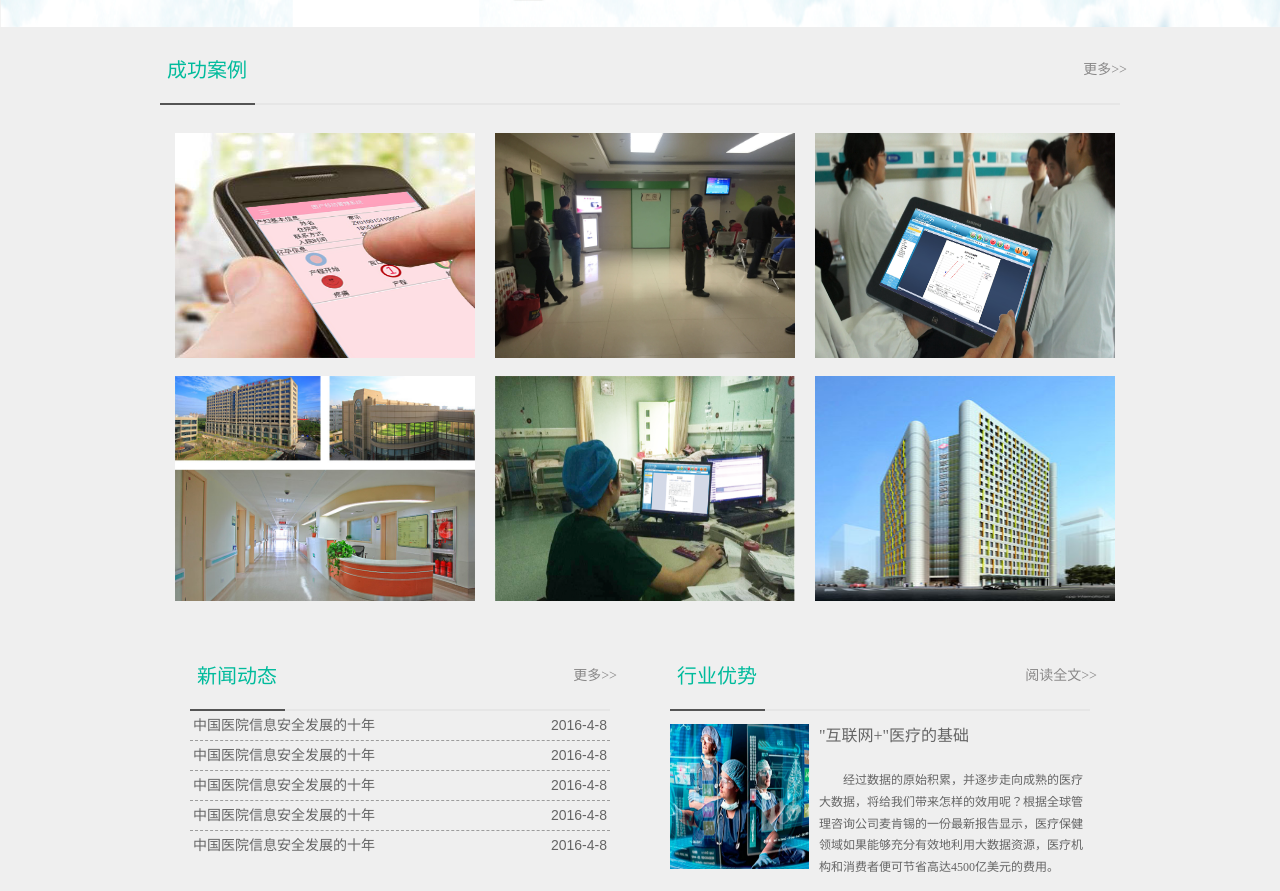
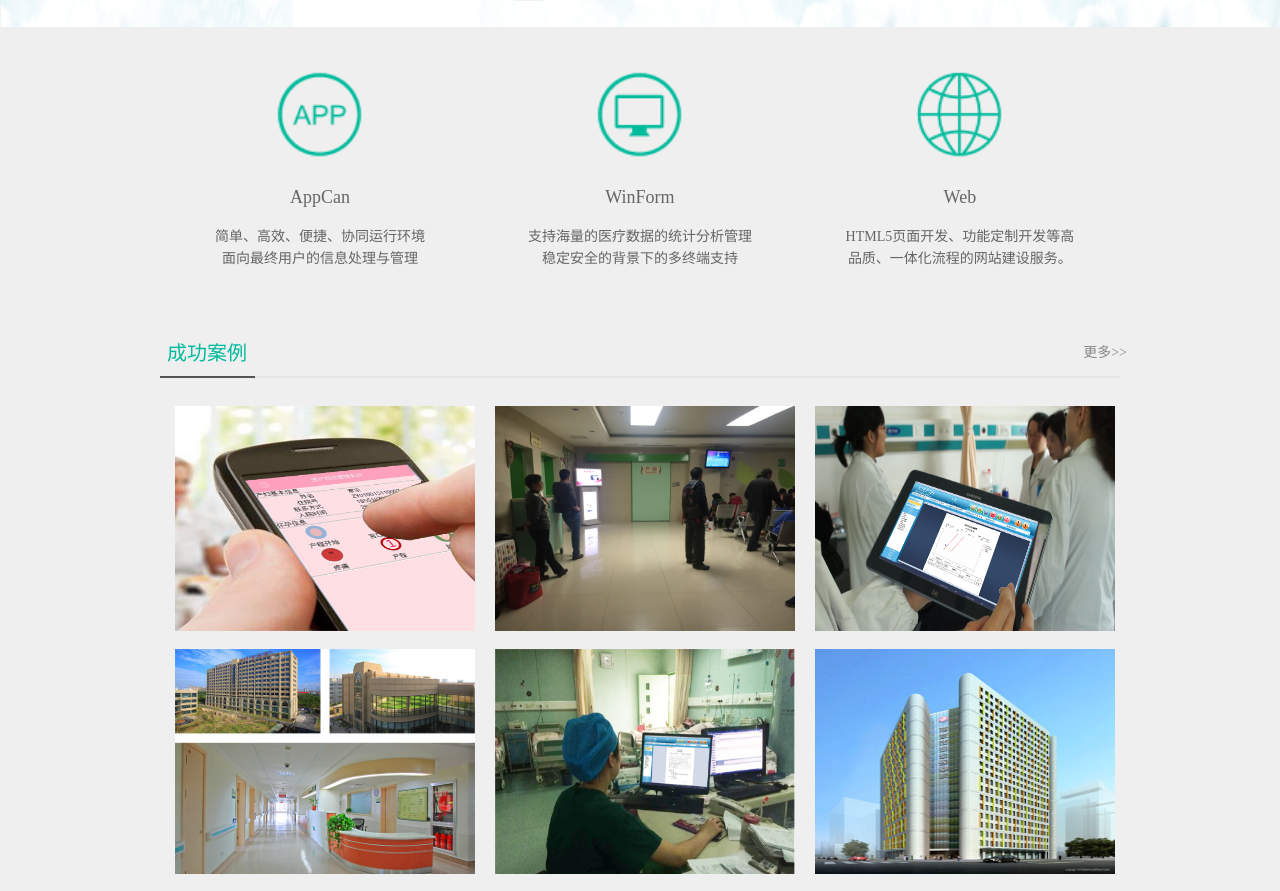
Before and after one commit to ht7200/imedical, a plain HTML site: page index.html in a window 1280 px wide. Shown: the part 489-1380 px from the top of the page. Drawn offline with Linux system fonts and the light colour scheme.

Commit message:
mulcontent

```diff
--- a/css/style.css
+++ b/css/style.css
@@ -15,6 +15,8 @@ ul {
 a {
     color: #4C4C4C;
     text-decoration: none;
+    width: 100%;
+    height: 100%;
 }
 
 a:hover {
@@ -59,7 +61,7 @@ h6 {
 
 p {
     margin: 0 0 10px;
-    font-family: "微软雅黑","黑体","新宋体","Arial Unicode MS";
+    font-family: "微软雅黑", "黑体", "新宋体", "Arial Unicode MS";
 }
 
 .wrap {
@@ -120,7 +122,6 @@ p {
     margin-left: 25px;
     display: inline-block;
     cursor: pointer;
-
 }
 
 .nav a {
@@ -135,7 +136,6 @@ p {
 
 .nav .active {
     border-bottom: 2px solid #2fb789;
-
 }
 
 
@@ -183,7 +183,7 @@ p {
     float: left;
 }
 
- .banner .btn {
+.banner .btn {
     display: block;
     height: 75px;
     background: rgba(3, 3, 3, 0.3);
@@ -197,7 +197,7 @@ p {
     z-index: 100;
     filter: Alpha(opacity=0);
     /*IE8 以及更早的浏览器*/
-        -webkit-transition: all 0.6s ease;
+    -webkit-transition: all 0.6s ease;
     /*Safari and Chrome*/
     -moz-transition: all 0.6s ease;
     /*Firefox*/
@@ -207,9 +207,6 @@ p {
     /*Opera*/
     transition: all 0.6s ease;
 }
-
-
-
 
 .banner:hover .btn {
     opacity: 1;
@@ -225,7 +222,7 @@ p {
     right: 20px;
 }
 
-.banner_c img{
+.banner_c img {
     width: 100%;
 }
 
@@ -233,6 +230,30 @@ p {
 /* ----------------------------------------------------------------------------
 /* ------------------------------------section-------------------------------
 /* ---------------------------------------------------------------------------- */
+
+.mulConList {
+    padding: 40px 0 40px;
+    text-align: center;
+}
+
+.inner-container {
+    height: auto;
+}
+
+.inner-container img {
+    width: 95px;
+    height: 95px;
+}
+
+.inner-container h3 {
+    font-size: 18px;
+    color: #666;
+    font-family: "微软雅黑", "宋体";
+}
+
+.inner-container p {
+    margin: 0;
+}
 
 .row {
     margin: 10px 0 10px;
@@ -276,9 +297,7 @@ p {
 }
 
 .BorderLine:after,
-.BorderLine:before,
-.BorderLine_b:after,
-.BorderLine_b:before {
+.BorderLine_b:after {
     clear: both;
     content: '\0020';
     display: block;
@@ -321,6 +340,7 @@ p {
 }
 
 .TableTile {
+    width: 100%;
     height: 30px;
     line-height: 30px;
     vertical-align: bottom;
@@ -340,10 +360,13 @@ p {
 .service img {
     margin-right: 10px;
 }
+
+
 /* ----------------------------------------------------------------------------
 /* ------------------------------------section-about--------------------------
 /* ---------------------------------------------------------------------------- */
-.tabBtn{
+
+.tabBtn {
     height: 45px;
     width: 100%;
     line-height: 45px;
@@ -353,28 +376,34 @@ p {
     background: #fff;
 }
 
-.tabBtn span{
+.tabBtn span {
     color: #333;
     font-size: 12px;
-    sfont-family: "微软雅黑","宋体";
+    sfont-family: "微软雅黑", "宋体";
     cursor: default;
 }
 
-.tabTable .on{
+.tabTable .on {
     background: #33BF8E;
 }
-.tabTable .on span{
+
+.tabTable .on span {
     color: #fff;
 }
-.article{
+
+.article {
     height: 270px;
 }
-.article article{
+
+.article article {
     display: none;
 }
-.article article.on{
+
+.article article.on {
     display: block;
 }
+
+
 /* ----------------------------------------------------------------------------
 /* ------------------------------------content-------------------------------
 /* ---------------------------------------------------------------------------- */
@@ -414,18 +443,20 @@ p {
     cursor: pointer;
     text-align: right;
 }
-.advs{
+
+.advs {
     margin-top: 10px;
 }
-.advs img{
+
+.advs img {
     width: 139px;
     height: 145px;
     vertical-align: top;
-        margin-right: 10px;
+    margin-right: 10px;
     float: left;
+}
 
-}
-.advsContent{
+.advsContent {
     line-height: 1.8;
     padding: 0;
     white-space: normal;
@@ -436,21 +467,24 @@ p {
     text-align: left;
     display: inline;
 }
-.advsContent p{
+
+.advsContent p {
     margin: 0;
     font-size: 12px;
 }
-.advsContent span{
+
+.advsContent span {
     font-size: 16px;
     line-height: 1.5em;
 }
-.advs img{
+
+.advs img {
     width: 139px;
     height: 145px;
     vertical-align: top;
     float: left;
+}
 
-}
 
 /* ----------------------------------------------------------------------------
 /* ------------------------------------footer-------------------------------
--- a/index.html
+++ b/index.html
@@ -6,6 +6,7 @@
     <meta name="description" content="上海梅叶医疗科技有限公司官方首页">
     <meta name="keywords" content="梅叶 医疗 ">
     <title>上海梅叶医疗科技有限公司</title>
+    <link rel="logo icon" href="./res/ico.ico">
     <link rel="stylesheet" href="css/zerogrid.css">
     <link rel="stylesheet" href="css/style.css">
     <script type="text/javascript" src="js/jquery-1.12.0.min.js"></script>
@@ -43,7 +44,40 @@
         </header>
         <section>
             <div class="zerogrid wrap">
-                <div class="title_1 clearfix"><span>成功案例</span>
+                <div class="mulConList clearfix">
+                    <div class="inner-container col-1-3">
+                        <div class="wrap-cal">
+                            <div class="section">
+                                <img src="res/app.png" alt="app">
+                                <h3>AppCan</h3>
+                                <p>简单、高效、便捷、协同运行环境</p>
+                                <p>面向最终用户的信息处理与管理</p>
+                            </div>
+                        </div>
+                    </div>
+                    <div class="inner-container col-1-3">
+                        <div class="wrap-cal">
+                            <div class="section">
+                                <img src="res/pc.png" alt="pc">
+                                <h3>WinForm</h3>
+                                <p>支持海量的医疗数据的统计分析管理</p>
+                                <p>稳定安全的背景下的多终端支持</p>
+                            </div>
+                        </div>
+                    </div>
+                    <div class="inner-container col-1-3">
+                        <div class="wrap-cal">
+                            <div class="section">
+                                <img src="res/web.png" alt="web">
+                                <h3>Web</h3>
+                                <p>HTML5页面开发、功能定制开发等高</p>
+                                <p>品质、一体化流程的网站建设服务。</p>
+                            </div>
+                        </div>
+                    </div>
+                </div>
+                <div class="sinColContent clearfix">
+                    <div class="title_1"><span>成功案例</span>
                         <a href="example.html">
                             <p>更多>></p>
                         </a>
@@ -84,7 +118,8 @@
                             </div>
                         </div>
                     </div>
-                <div class="mulColContent">
+                </div>
+                <div class="mulColContent clearfix">
                     <div class="col-1-2">
                         <div class="wrap-col">
                             <div class="title_1"><span>新闻动态</span>
@@ -101,7 +136,6 @@
                                     <tbody>
                                         <tr>
                                             <td class="newsTitle">
-                                                <!-- <a hidefocus='true' href="nd.jsp?id=31&_np=2_307" target=_blank title="汇智绘美 编程未来——2015微软编程之美挑战赛正式开幕"></a> -->
                                                 中国医院信息安全发展的十年</td>
                                             <td class="newsCalendar">2016-4-8
                                             </td>
@@ -114,7 +148,6 @@
                                     <tbody>
                                         <tr>
                                             <td class="newsTitle">
-                                                <!-- <a hidefocus='true' href="nd.jsp?id=31&_np=2_307" target=_blank title="汇智绘美 编程未来——2015微软编程之美挑战赛正式开幕"></a> -->
                                                 中国医院信息安全发展的十年</td>
                                             <td class="newsCalendar">2016-4-8
                                             </td>
@@ -127,7 +160,6 @@
                                     <tbody>
                                         <tr>
                                             <td class="newsTitle">
-                                                <!-- <a hidefocus='true' href="nd.jsp?id=31&_np=2_307" target=_blank title="汇智绘美 编程未来——2015微软编程之美挑战赛正式开幕"></a> -->
                                                 中国医院信息安全发展的十年</td>
                                             <td class="newsCalendar">2016-4-8
                                             </td>
@@ -140,7 +172,6 @@
                                     <tbody>
                                         <tr>
                                             <td class="newsTitle">
-                                                <!-- <a hidefocus='true' href="nd.jsp?id=31&_np=2_307" target=_blank title="汇智绘美 编程未来——2015微软编程之美挑战赛正式开幕"></a> -->
                                                 中国医院信息安全发展的十年</td>
                                             <td class="newsCalendar">2016-4-8
                                             </td>
@@ -153,7 +184,6 @@
                                     <tbody>
                                         <tr>
                                             <td class="newsTitle">
-                                                <!-- <a hidefocus='true' href="nd.jsp?id=31&_np=2_307" target=_blank title="汇智绘美 编程未来——2015微软编程之美挑战赛正式开幕"></a> -->
                                                 中国医院信息安全发展的十年</td>
                                             <td class="newsCalendar">2016-4-8
                                             </td>
@@ -165,7 +195,7 @@
                     </div>
                     <div class="col-1-2">
                         <div class="wrap-col">
-                            <div class="title_1 clearfix"><span>行业优势</span>
+                            <div class="title_1"><span>行业优势</span>
                                 <a href="article_2_1.html">
                                     <p>阅读全文>></p>
                                 </a>
```
Also changed, not shown: about.html (+2 -1 lines), article_2_1.html (+1 -0 lines), contact.html (+1 -0 lines), example.html (+1 -0 lines), news.html (+1 -0 lines), res/app.png (added), res/ico.ico (added), res/pc.png (added), res/web.png (added). Lines whose indentation alone changed are shown as unchanged.
